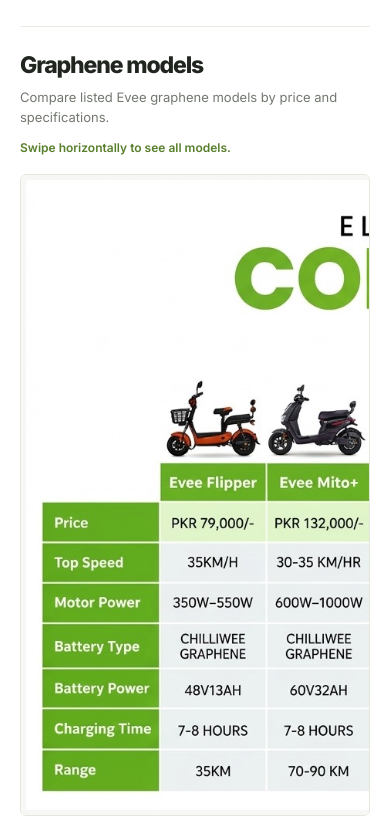
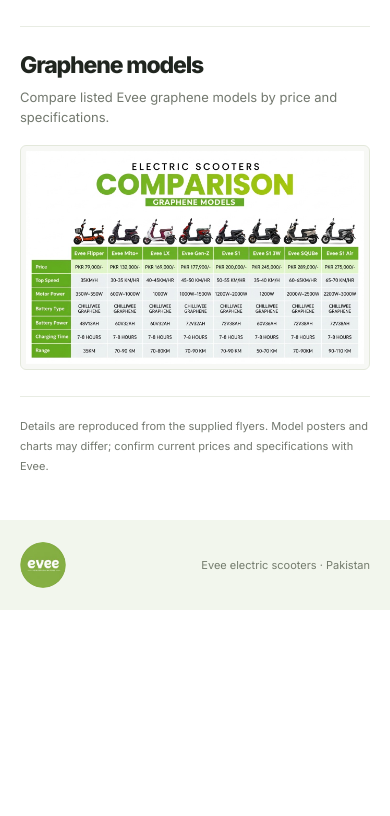
Before and after one commit to saifurrehhmann-star/evee-scooters, a React (Vite) app: page / in a window 390 px wide. Shown: the part 2800-3616 px from the top of the page. After the commit the page ends 3410 px from the top, so only its background shows below. Built offline with nearby package versions, Linux system fonts and the light colour scheme.

Commit message:
Update Site source

```diff
--- a/src/style.css
+++ b/src/style.css
@@ -16,7 +16,7 @@
  .hero{grid-template-columns:minmax(0,1fr);min-height:0;gap:28px;padding-block:38px 36px}.hero h1{font-size:clamp(46px,12.4vw,76px);line-height:1.02;letter-spacing:-.065em;margin:16px 0 18px}.hero-copy p{font-size:15px;line-height:1.7;max-width:400px;margin-bottom:22px}.hero-link{min-height:48px;font-size:14px;padding-inline:22px}.hero-art{margin:0;aspect-ratio:1.75;overflow:hidden;border-radius:8px;background:#f5f9ef}.hero-art:before{display:none}.hero-art img{width:100%;height:auto;max-height:none;object-fit:initial}
  .models-section,.comparisons{padding-block:44px}.section-heading{display:block;margin-bottom:24px}.section-heading h2{font-size:clamp(29px,7.5vw,42px);line-height:1.12;letter-spacing:-.05em}.section-heading p{max-width:440px;margin:14px 0 0;font-size:14px;line-height:1.65}.eyebrow{font-size:10px;letter-spacing:.16em}
  .product-grid{grid-template-columns:minmax(0,1fr);gap:22px}.product-image{min-height:0;padding:10px;background:#fff}.product-image img{width:auto;max-width:100%;height:auto;max-height:460px;object-fit:contain}.product-info{padding:20px}.product-top h3{font-size:25px}.price{font-size:14px}.spec-summary{font-size:12px;line-height:1.9;letter-spacing:.025em}
- .comparison-block{padding-block:26px}.comparison-heading{text-align:left;margin-bottom:17px}.comparison-heading h3{font-size:23px}.comparison-heading p{margin:0;font-size:13px;max-width:none}.mobile-scroll-note{display:block;margin-top:10px;font-size:12px;font-weight:600;color:#577e2b}.comparison-image{padding:5px}.comparison-image--lithium{overflow:hidden}.comparison-image--lithium>a{width:100%}.comparison-image--graphene>a{width:max(100%,1000px)}.source-note{font-size:11px;line-height:1.8}.site-footer{padding-block:22px}.footer-inner{flex-direction:row;align-items:center}.footer-note{text-align:right;max-width:190px}
+ .comparison-block{padding-block:26px}.comparison-heading{text-align:left;margin-bottom:17px}.comparison-heading h3{font-size:23px}.comparison-heading p{margin:0;font-size:13px;max-width:none}.mobile-scroll-note{display:block;margin-top:10px;font-size:12px;font-weight:600;color:#577e2b}.comparison-image{padding:5px}.comparison-image--lithium{overflow:hidden}.comparison-image--lithium>a{width:100%}.comparison-image--graphene{overflow:hidden}.comparison-image--graphene>a{width:100%}.source-note{font-size:11px;line-height:1.8}.site-footer{padding-block:22px}.footer-inner{flex-direction:row;align-items:center}.footer-note{text-align:right;max-width:190px}
 }
 @media(max-width:360px){.site-header,.hero,.section-inner,.footer-inner{width:calc(100% - 32px)}.nav-links{gap:12px;font-size:12px}.hero h1{font-size:44px}.hero-copy p{font-size:14px}.product-info{padding:17px}.price{font-size:13px}.spec-summary{font-size:11px}.section-heading h2{font-size:29px}}
 @media(prefers-reduced-motion:reduce){:root{scroll-behavior:auto}*,*:before,*:after{animation:none!important;transition:none!important}}
```
Also changed, not shown: src/main.jsx (+1 -1 lines).
